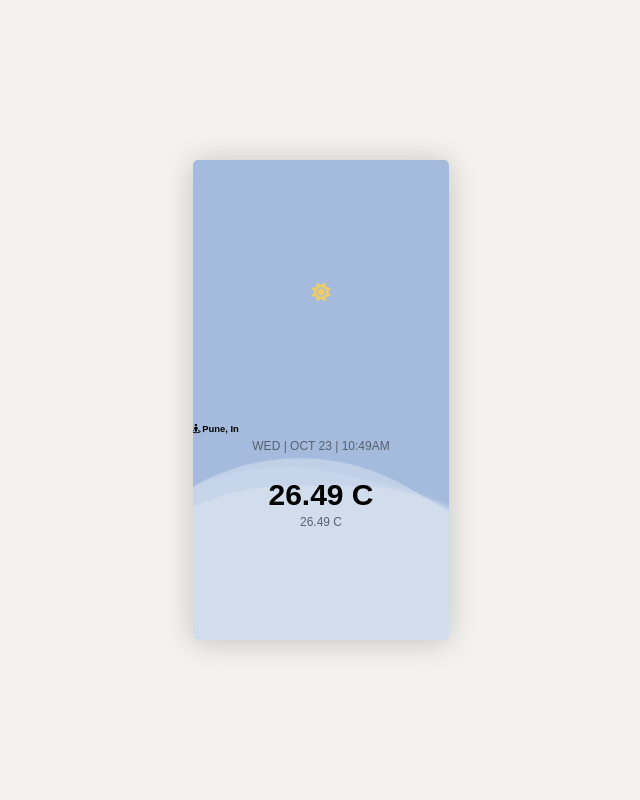
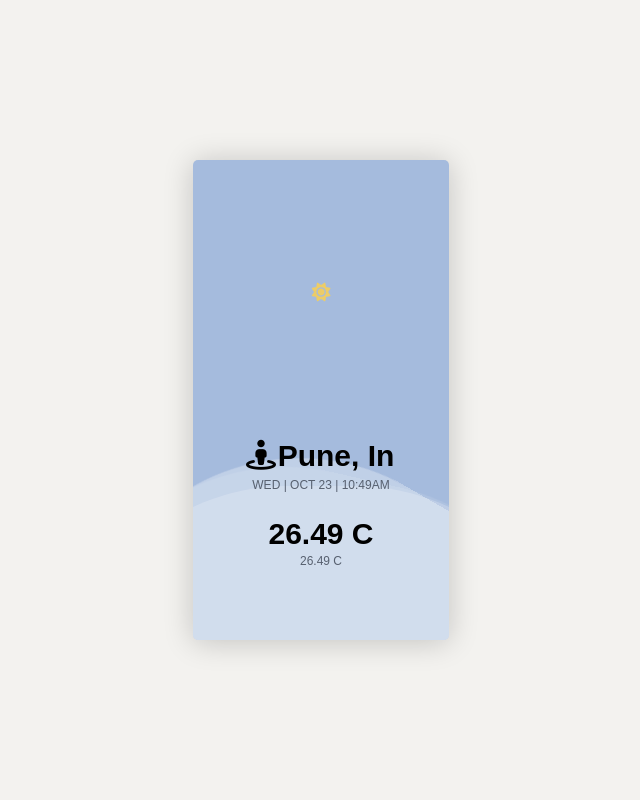
Before and after one commit to Akshaybagai52/Node.jsWeatherApp, a plain HTML site: page index.html in a window 1280 px wide. Shown: the whole page, without its empty margins (319-959 px from the left). Drawn offline with Linux system fonts and the light colour scheme.

Commit message:
Update index.html

```diff
--- a/index.html
+++ b/index.html
@@ -221,7 +221,7 @@
             <i class="fa-solid fa-sun" style="color: #eccc68;"></i>
         </div>
         <div class="info">
-            <h2><i class="fa-solid fa-street-view"></i>Pune, In</h2>
+            <h2 class="location"><i class="fa-solid fa-street-view"></i>Pune, In</h2>
             <p id="date">WED | OCT 23 | 10:49AM</p>
             <h1 class="temp">26.49 C</h1>
             <h3 class="tempmin_max">26.49 C</h3>
```
